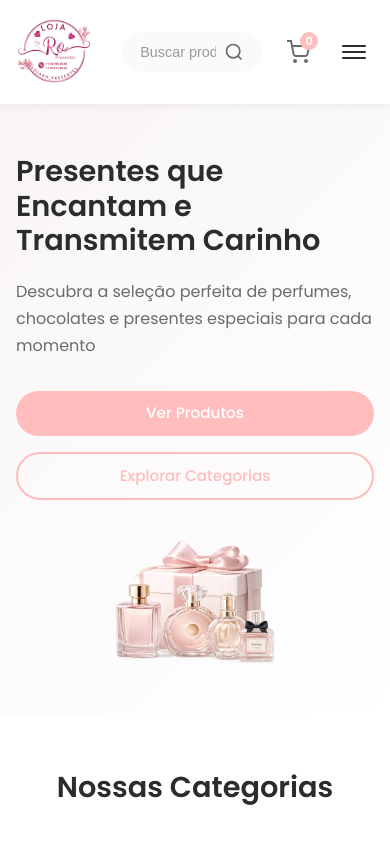
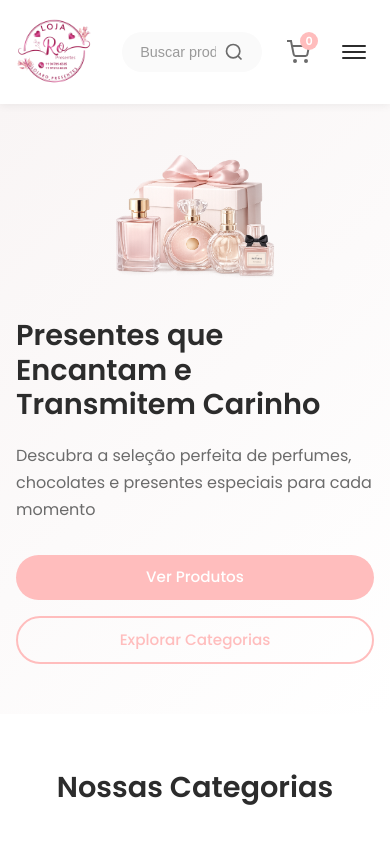
Before and after one commit to gustavohenriquemm/LojaOficial, a plain HTML site: page index.html in a window 390 px wide. Shown: the top 844 px of the page. Drawn offline with Linux system fonts and the light colour scheme; no server answers.

```diff
--- a/frontend/css/styles.css
+++ b/frontend/css/styles.css
@@ -355,7 +355,7 @@
 
 .hero-img {
     width: 100%;
-    max-width: 350px;
+    max-width: 450px;
     min-width: unset;
     height: auto;
     display: block;
@@ -1023,7 +1023,8 @@
     }
 
     .hero-content {
-        grid-template-columns: 1fr;
+        display: flex;
+        flex-direction: column-reverse;
         gap: 40px;
     }
 
```
Also changed, not shown: frontend/pages/produto.html (+1 -0 lines).
